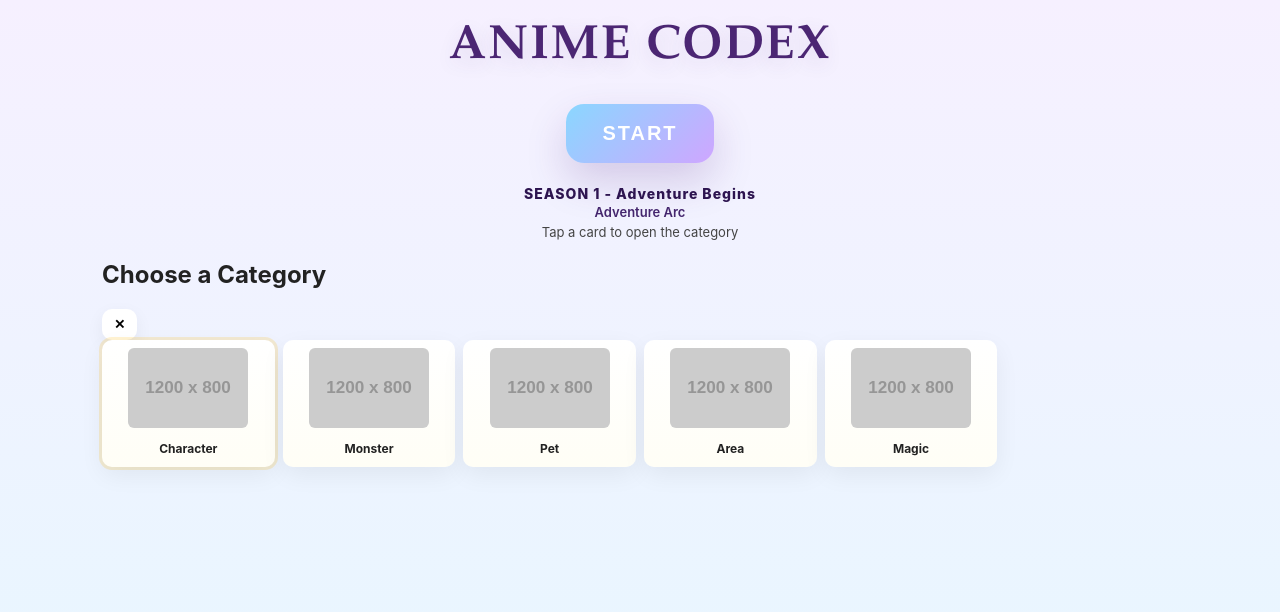
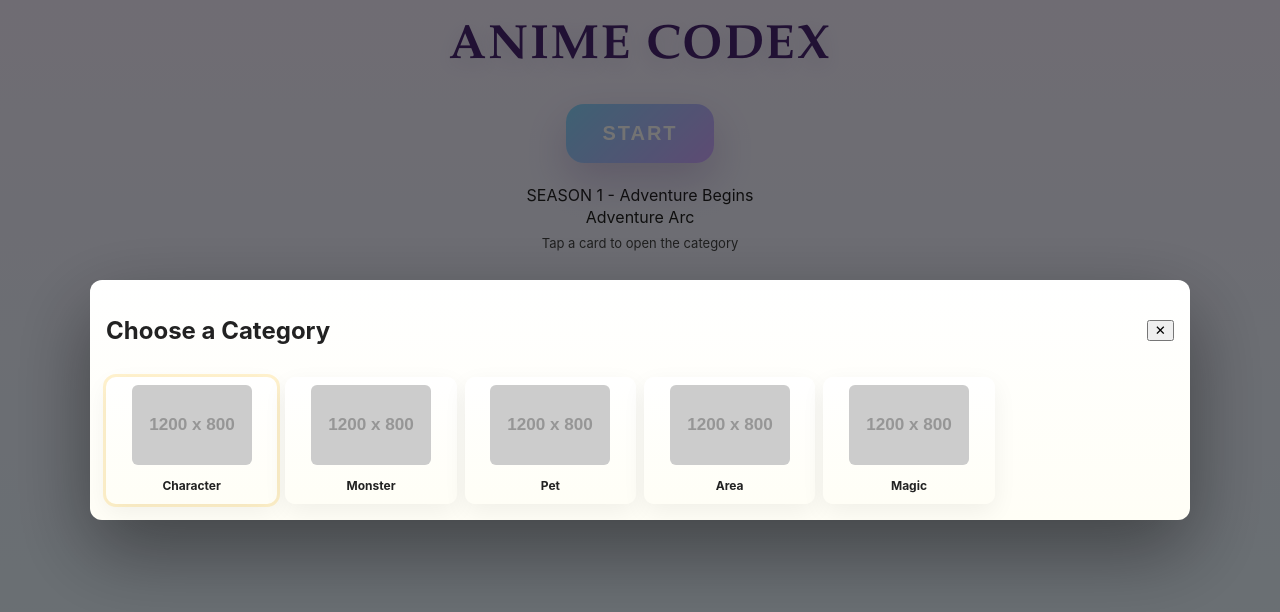
Before and after one commit to ainimealpha/testcodex, a plain HTML site: page index.html in a window 1280 px wide. Both pictures are taken after a click on the button "START". Drawn offline with Linux system fonts and the light colour scheme; placeholder pictures from the web are drawn by us.

Commit message:
Update style.css

```diff
--- a/style.css
+++ b/style.css
@@ -1,8 +1,8 @@
-/* style.css — revised for requested UI updates + rarity + start button + checklist theming */
+/* style.css — revised including category modal styles + start button fix */
 *{box-sizing:border-box;}
 html,body{height:100%;margin:0;font-family:Inter,Segoe UI,Roboto,system-ui,-apple-system,"Helvetica Neue",Arial;}
 body{
-  background: linear-gradient(180deg,#f6f0ff,#e6f7ff); /* dreamy fantasy base for page 1 */
+  background: linear-gradient(180deg,#f6f0ff,#e6f7ff);
   color:#222;
   -webkit-font-smoothing:antialiased;
 }
@@ -19,26 +19,23 @@ body{
 .header-centered{flex-direction:column;align-items:center;gap:6px;}
 .logo{
   font-weight:900;
-  font-size:48px; /* super besar */
+  font-size:48px;
   letter-spacing:2px;
   text-align:center;
   margin:6px 0;
-  font-family: "Palatino Linotype", "Book Antiqua", Georgia, serif; /* decorative/semi-decorative fallback */
+  font-family: "Palatino Linotype", "Book Antiqua", Georgia, serif;
   text-transform:uppercase;
   color: #4b2673;
   text-shadow: 0 6px 20px rgba(75,38,115,0.12);
 }
-.subtitle{color:#444;margin:4px 0 0 0;font-size:13px;}
+
+/* Place hero-text below START */
+.hero-text-below{margin-top:18px;display:flex;flex-direction:column;align-items:center;gap:2px;}
+.subtitle{color:#444;margin:8px 0 0 0;font-size:13px;}
 .subtitle-centered{text-align:center;}
-.title{margin:0;font-size:16px;}
-
-/* season hero text */
-.hero-text{display:flex;flex-direction:column;align-items:center;gap:2px;}
-.season-line{font-weight:800;font-size:14px;letter-spacing:1px;color:#2d1450;}
-.arc-line{font-weight:600;font-size:13px;color:#3b1b66;opacity:0.95;}
 
 /* start button */
-.start-wrap{display:flex;justify-content:center;margin:22px 0;}
+.start-wrap{display:flex;justify-content:center;margin:22px 0;position:relative;z-index:10;}
 .start-btn{
   background:linear-gradient(135deg,#8ad7ff,#cfa6ff);
   border:none;
@@ -50,33 +47,42 @@ body{
   box-shadow: 0 18px 40px rgba(70,20,120,0.18);
   color:white;
   letter-spacing:2px;
+  z-index:12;
+  position:relative;
 }
 
-/* nav buttons */
-.nav-btn{background:#fff;border:none;padding:8px 12px;border-radius:10px;box-shadow:0 6px 18px rgba(0,0,0,0.06);cursor:pointer;font-weight:700;}
-
-/* controls */
-.controls{display:flex;gap:10px;align-items:center;margin-bottom:10px;}
-input[type="search"], .search-box{flex:1;padding:10px;border-radius:12px;border:none;font-size:14px;box-shadow:0 6px 18px rgba(0,0,0,0.06);}
-
-/* checklist toggle button (modern) */
-.checklist-toggle{display:inline-block;padding:8px;border-radius:10px;border:none;background:#ffcf50;cursor:pointer;font-weight:800;}
-
-/* grid cards — compact square layout
-   Mobile-first: 4 columns (very compact), then 5 cols at >=420px, then 6+ at desktop */
-.grid{
+/* modal category popup */
+.category-modal{
+  position:fixed;
+  left:0;top:0;right:0;bottom:0;
+  display:flex;
+  align-items:center;
+  justify-content:center;
+  background:rgba(0,0,0,0.55);
+  z-index:9999;
+  padding:18px;
+}
+.category-modal.hidden{display:none;}
+.category-modal-content{
+  width:100%;
+  max-width:1100px;
+  background:linear-gradient(180deg,#ffffff,#fffef6);
+  border-radius:12px;
+  padding:16px;
+  box-shadow:0 30px 80px rgba(0,0,0,0.4);
+  max-height:86vh;
+  overflow:auto;
+}
+.modal-header{display:flex;justify-content:space-between;align-items:center;margin-bottom:12px;}
+.category-grid{
   display:grid;
-  grid-template-columns:repeat(4,1fr); /* mobile: 4 columns as requested */
+  grid-template-columns:repeat(2,1fr);
   gap:8px;
 }
-@media(min-width:420px){
-  .grid{grid-template-columns:repeat(5,1fr);} /* slightly wider: 5 columns */
-}
-@media(min-width:900px){
-  .grid{grid-template-columns:repeat(6,1fr);}
-}
+@media(min-width:520px){ .category-grid{grid-template-columns:repeat(4,1fr);} }
+@media(min-width:900px){ .category-grid{grid-template-columns:repeat(6,1fr);} }
 
-/* card base */
+/* generic card styles reused */
 .card{
   background:linear-gradient(180deg,#ffffff,#fffef6);
   border-radius:10px;
@@ -89,20 +95,40 @@ input[type="search"], .search-box{flex:1;padding:10px;border-radius:12px;border:
   flex-direction:column;
   align-items:center;
   justify-content:flex-start;
-  min-height:110px;
+  min-height:120px;
 }
 .card:hover{transform:translateY(-4px);box-shadow:0 14px 36px rgba(0,0,0,0.10);}
+.card img{width:100%;height:100px;object-fit:cover;border-radius:6px;margin-bottom:6px;}
+.card h3{margin:4px 0;font-size:14px;line-height:1.1;}
+.card p{margin:0;color:#666;font-size:11px;}
 
-/* small compact card variant */
+/* rest of styles (checklist, items, detail, rarity, overlays) kept from previous revision — copy relevant parts below */
+
+/* controls */
+.controls{display:flex;gap:10px;align-items:center;margin-bottom:10px;}
+input[type="search"], .search-box{flex:1;padding:10px;border-radius:12px;border:none;font-size:14px;box-shadow:0 6px 18px rgba(0,0,0,0.06);}
+
+.checklist-toggle{display:inline-block;padding:8px;border-radius:10px;border:none;background:#ffcf50;cursor:pointer;font-weight:800;}
+
+.grid{
+  display:grid;
+  grid-template-columns:repeat(4,1fr);
+  gap:8px;
+}
+@media(min-width:420px){
+  .grid{grid-template-columns:repeat(5,1fr);}
+}
+@media(min-width:900px){
+  .grid{grid-template-columns:repeat(6,1fr);}
+}
+
 .small-card{padding:6px;border-radius:8px;}
 .card img{width:100%;height:80px;object-fit:cover;border-radius:6px;margin-bottom:6px;}
 .card h3{margin:4px 0;font-size:12px;line-height:1.1;}
 .card p{margin:0;color:#666;font-size:11px;}
 
-/* focus visible for keyboard users */
 .card:focus{outline:3px solid rgba(255,180,0,0.18);}
 
-/* detail layout */
 .detail-wrapper{display:flex;flex-direction:column;gap:10px;}
 .hero-card{position:relative;border-radius:10px;overflow:hidden; margin-top:8px;}
 .hero-img{width:100%;height:220px;object-fit:cover;display:block;border-radius:8px;}
@@ -116,16 +142,13 @@ input[type="search"], .search-box{flex:1;padding:10px;border-radius:12px;border:
 .hero-overlay p{margin:6px 0;color:#444;font-size:13px;}
 .hero-desc{font-size:13px;}
 
-/* tags (category badges) use CSS variable for background */
 .item-tags{margin-top:8px;display:flex;gap:8px;flex-wrap:wrap;}
 .tag{background:var(--tag-bg);padding:6px 8px;border-radius:999px;font-weight:800;font-size:11px;box-shadow:0 6px 18px rgba(0,0,0,0.06);color:#222;}
 
-/* extras */
 .extras{display:flex;gap:8px;justify-content:flex-start;flex-wrap:wrap;margin-top:6px;}
 .extra-thumb{width:30%;min-width:80px;cursor:pointer;}
 .extra-thumb img{width:100%;height:72px;object-fit:cover;border-radius:8px;box-shadow:0 6px 18px rgba(0,0,0,0.08);}
 
-/* modern checklist / chips */
 .checklist-panel{background:linear-gradient(180deg,rgba(255,255,255,0.95),rgba(255,255,255,0.98));border-radius:12px;padding:10px;margin-bottom:12px;box-shadow:0 10px 30px rgba(0,0,0,0.08);}
 .checklist-header{display:flex;justify-content:space-between;align-items:center;font-weight:700;margin-bottom:8px;}
 .checklist-subtitle{font-weight:700;margin-bottom:6px;}
@@ -142,7 +165,6 @@ input[type="search"], .search-box{flex:1;padding:10px;border-radius:12px;border:
 .checklist-actions{display:flex;justify-content:flex-end;margin-top:10px;}
 .apply-btn{background:var(--accent-color);color:white;border:none;padding:8px 12px;border-radius:8px;font-weight:800;cursor:pointer;box-shadow:0 8px 24px rgba(0,0,0,0.08);}
 
-/* rarity badge on item thumbnails (top-right) */
 .thumb-wrap{position:relative;}
 .rarity-badge{
   position:absolute;
@@ -158,7 +180,6 @@ input[type="search"], .search-box{flex:1;padding:10px;border-radius:12px;border:
   z-index:3;
 }
 
-/* image overlay tags (bottom-left) */
 .img-overlay-tags{
   position:absolute;
   left:8px;
@@ -176,12 +197,10 @@ input[type="search"], .search-box{flex:1;padding:10px;border-radius:12px;border:
   font-size:10px;
 }
 
-/* small category logo next to category title */
 .items-header{display:flex;justify-content:space-between;align-items:center;gap:12px;}
 .title-wrap{display:flex;align-items:center;gap:12px;}
 .category-small-logo{width:48px;height:48px;object-fit:cover;border-radius:8px;box-shadow:0 8px 24px rgba(0,0,0,0.12);}
 
-/* modal */
 .img-modal{position:fixed;left:0;top:0;right:0;bottom:0;background:rgba(0,0,0,0.6);display:flex;align-items:center;justify-content:center;z-index:9999;padding:18px;}
 .img-modal-content{background:white;padding:12px;border-radius:12px;max-width:980px;width:100%;position:relative;box-shadow:0 20px 60px rgba(0,0,0,0.28);text-align:center;}
 .img-modal-content img{width:100%;max-height:70vh;object-fit:contain;border-radius:8px;}
@@ -189,7 +208,6 @@ input[type="search"], .search-box{flex:1;padding:10px;border-radius:12px;border:
 .modal-actions{margin-top:12px;}
 .modal-actions button{padding:8px 12px;border-radius:8px;border:none;background:#ffd54f;cursor:pointer;font-weight:700;display:none;}
 
-/* fixed positioning for detail controls */
 .detail-back{
   position:fixed;
   top:12px;
@@ -209,10 +227,8 @@ input[type="search"], .search-box{flex:1;padding:10px;border-radius:12px;border:
   box-shadow:0 10px 30px rgba(0,0,0,0.12);
 }
 
-/* back button style for general usage */
 .backBtn{width:100%;margin-top:10px;padding:10px;border:none;border-radius:12px;background:#333;color:white;font-size:14px;cursor:pointer;box-shadow:0 8px 22px rgba(0,0,0,0.18);}
 
-/* STORY SECTION */
 .story-card{
   background:linear-gradient(180deg,#ffffff,#fffef6);
   border-radius:12px;
@@ -222,7 +238,6 @@ input[type="search"], .search-box{flex:1;padding:10px;border-radius:12px;border:
 .story-card h3{margin:0 0 8px 0;font-size:16px;}
 .story-card p{margin:0;font-size:13px;line-height:1.6;color:#444;}
 
-/* detail rarity (overlay inside hero overlay) */
 .detail-rarity-badge{
   position:absolute;
   top:12px;
@@ -235,10 +250,8 @@ input[type="search"], .search-box{flex:1;padding:10px;border-radius:12px;border:
   z-index:8;
 }
 
-/* helper hidden class */
 .hidden{display:none !important;}
 
-/* small screens adjustments */
 @media(max-width:480px){
   .hero-img{height:180px;}
   .card img{height:64px;}
```
